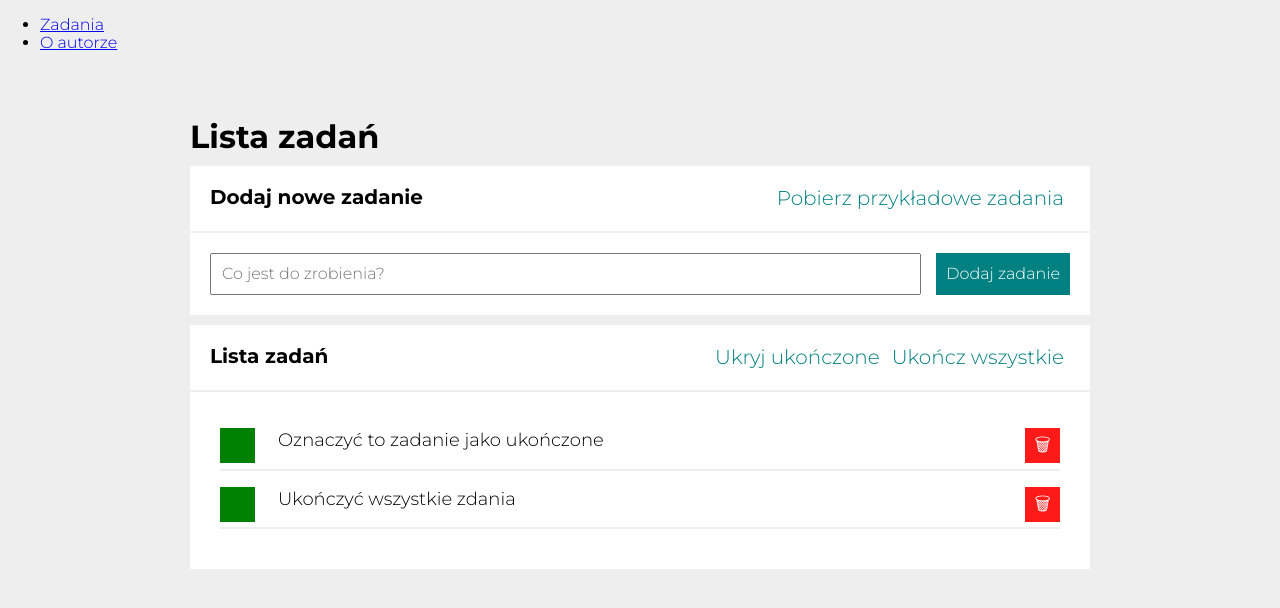
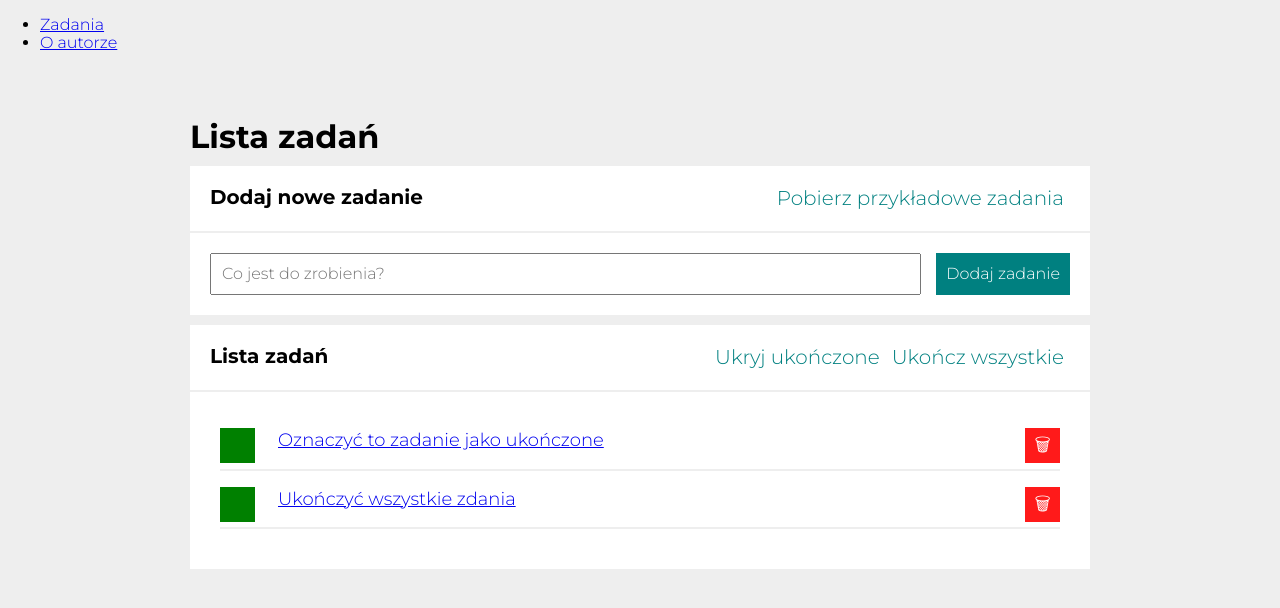
Before and after one commit to KonradBauer/todos-list-react, a React (Create React App) app: page /#/zadania in a window 1280 px wide. Both pictures are taken after a click on the button "Pobierz przykładowe zadania". Shown: the top 608 px of the page. Built offline with nearby package versions, Linux system fonts and the light colour scheme.

Commit message:
Tasks have now subpage, tasks is now Links

```diff
--- a/src/App.js
+++ b/src/App.js
@@ -1,5 +1,6 @@
 import { HashRouter, Switch, Route, NavLink, Redirect } from "react-router-dom";
 import TasksPage from "./features/tasks/TasksPage/index";
+import TaskPage from "./features/tasks/TaskPage/index";
 import AuthorPage from "./features/author/AuthorPage";
 
 export const App = () => (
@@ -18,6 +19,9 @@ export const App = () => (
         </li>
       </ul>
       <Switch>
+        <Route path="/zadania/:id">
+          <TaskPage />
+        </Route>
         <Route path="/zadania">
           <TasksPage />
         </Route>
--- a/src/features/tasks/TasksPage/TaskList/index.js
+++ b/src/features/tasks/TasksPage/TaskList/index.js
@@ -5,6 +5,7 @@ import {
   toggleTaskDone,
   removeTask,
 } from "../../../tasks/tasksSlice";
+import { Link } from "react-router-dom";
 
 const TaskList = () => {
   const { tasks, hideDone } = useSelector(selectTasksState);
@@ -17,7 +18,9 @@ const TaskList = () => {
           <Button onClick={() => dispatch(toggleTaskDone(task.id))}>
             {task.done ? "✔" : ""}
           </Button>
-          <Task done={task.done}>{task.content}</Task>
+          <Task done={task.done}>
+            <Link to={`/zadania/${task.id}`}>{task.content}</Link>
+          </Task>
           <Button remove onClick={() => dispatch(removeTask(task.id))}>
             🗑
           </Button>
```
